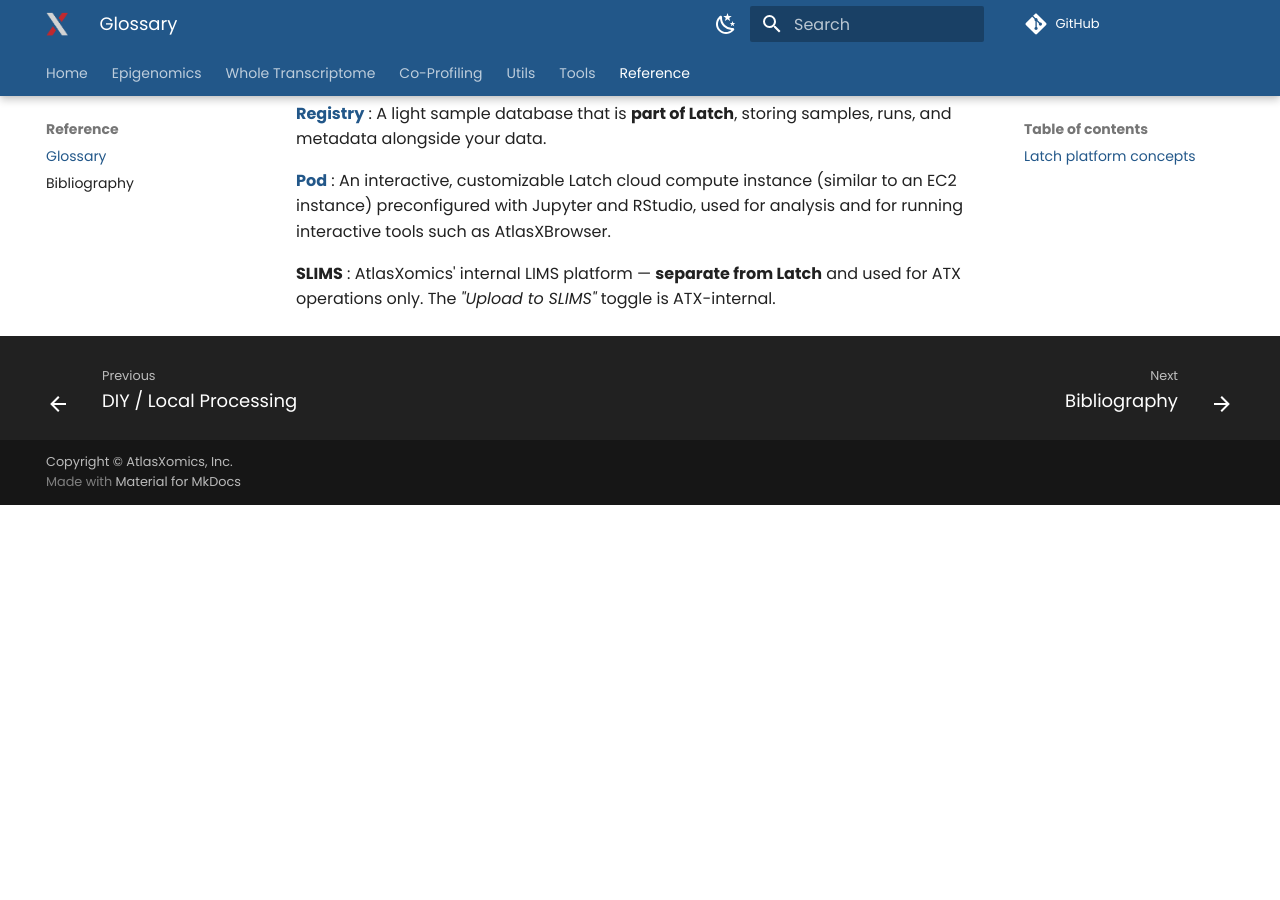
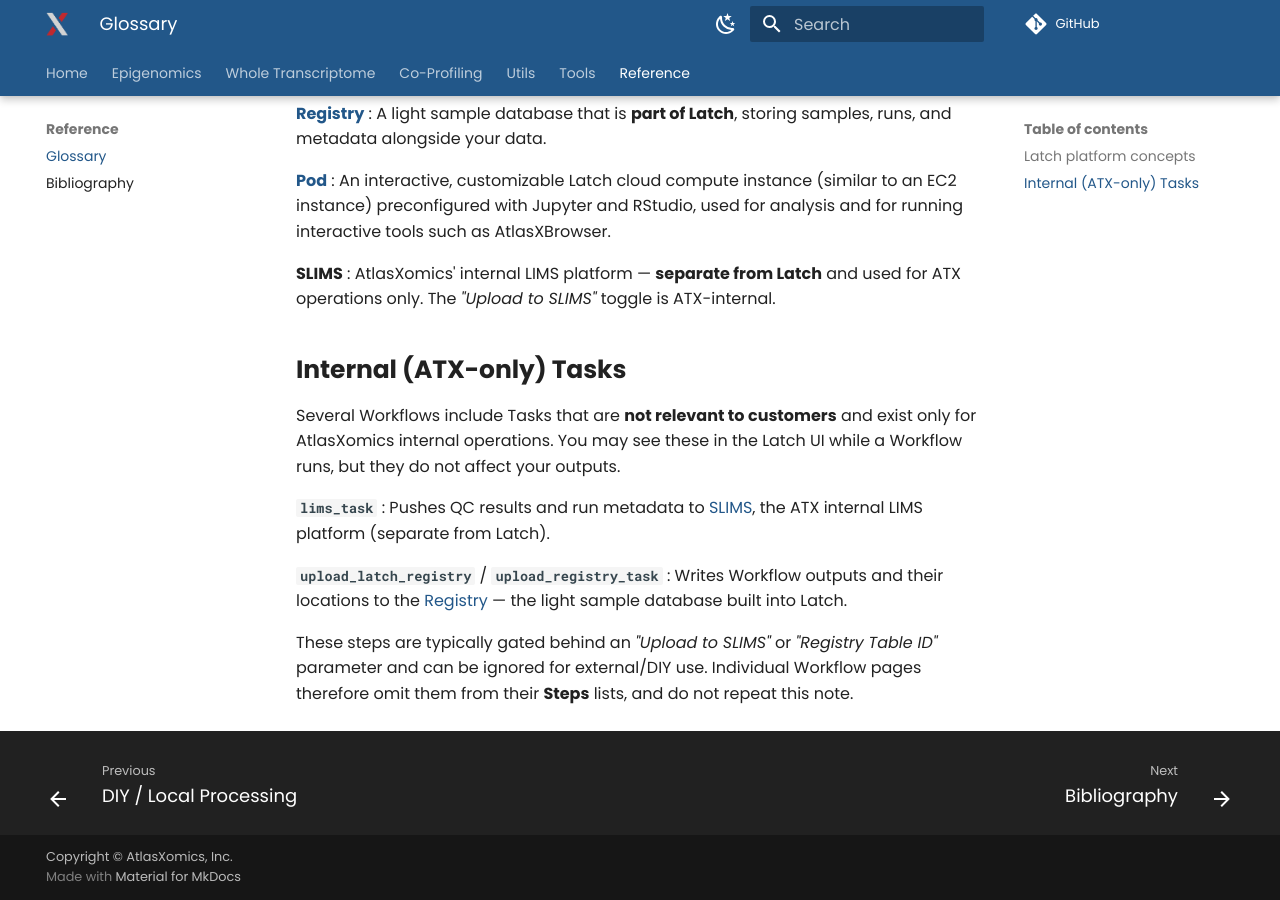
Before and after one commit to atlasxomics/atx-docs, an MkDocs documentation site: the page built from docs/reference/glossary.md, in a window 1280 px wide and 900 px high, scrolled down 2285 px. Built offline with MkDocs 1.6.1 and Material for MkDocs 9.7.7, drawn with Linux system fonts in a browser that asks for light colours; before the commit the page ends 2790 px from its top, so only the background shows below that.

```diff
--- a/docs/reference/glossary.md
+++ b/docs/reference/glossary.md
@@ -23,6 +23,7 @@ Terms that are obscure or specific to AtlasXomics.
 : Deterministic Barcoding in Tissue for spatial omics sequencing — the assay
   underlying ATX spatial data. See the [Bibliography](bibliography.md).
 
+<a id="tixel"></a>
 **tixel**
 : A "tissue pixel" — one spatial barcode location on the DBiT-seq grid.
 
@@ -62,6 +63,7 @@ Terms that are obscure or specific to AtlasXomics.
   diagonals, up to distance 2); positions with no clean neighbor in range are
   left untouched. Enabled via the `xtalk_correction` toggle.
 
+<a id="cleaning"></a>
 **cleaning**
 : A [preprocessing](../epigenomics/preprocessing.md) step that remediates
   microfluidic **intensity** artifacts (as opposed to the positional bleed-
@@ -121,6 +123,7 @@ the Latch pieces you will encounter throughout this documentation.
 : Latch's interactive visualization environment, where ATX plotting apps render
   Workflow outputs.
 
+<a id="registry"></a>
 **[Registry](https://docs.latch.bio/registry/overview.html)**
 : A light sample database that is **part of Latch**, storing samples, runs, and
   metadata alongside your data.
@@ -130,6 +133,25 @@ the Latch pieces you will encounter throughout this documentation.
   instance) preconfigured with Jupyter and RStudio, used for analysis and for
   running interactive tools such as AtlasXBrowser.
 
+<a id="slims"></a>
 **SLIMS**
 : AtlasXomics' internal LIMS platform — **separate from Latch** and used for ATX
   operations only. The *"Upload to SLIMS"* toggle is ATX-internal.
+
+## Internal (ATX-only) Tasks
+
+Several Workflows include Tasks that are **not relevant to customers** and exist
+only for AtlasXomics internal operations. You may see these in the Latch UI while
+a Workflow runs, but they do not affect your outputs.
+
+**`lims_task`**
+: Pushes QC results and run metadata to [SLIMS](#slims), the ATX internal LIMS
+  platform (separate from Latch).
+
+**`upload_latch_registry`** / **`upload_registry_task`**
+: Writes Workflow outputs and their locations to the [Registry](#registry) — the
+  light sample database built into Latch.
+
+These steps are typically gated behind an *"Upload to SLIMS"* or *"Registry Table
+ID"* parameter and can be ignored for external/DIY use. Individual Workflow pages
+therefore omit them from their **Steps** lists, and do not repeat this note.
--- a/mkdocs.yml
+++ b/mkdocs.yml
@@ -4,6 +4,17 @@ site_author: AtlasXomics Inc.
 site_url: https://atlasxomics.readthedocs.io/
 repo_url: https://github.com/atlasxomics
 copyright: Copyright &copy; AtlasXomics, Inc.
+
+# Link checking. Under `mkdocs build --strict` these warnings become errors, so a
+# broken cross-reference fails the build instead of shipping silently.
+#   anchors           -> #fragment that doesn't exist on the target page
+#   unrecognized_links-> link that doesn't resolve to a real page
+#   omitted_files     -> page that exists but is missing from the nav
+validation:
+  anchors: warn
+  unrecognized_links: warn
+  absolute_links: warn
+  omitted_files: warn
 
 theme:
   name: material
@@ -62,7 +73,9 @@ markdown_extensions:
       emoji_generator: !!python/name:material.extensions.emoji.to_svg
 
 nav:
-  - Home: index.md
+  - Home:
+      - index.md
+      - Data Organization: data-organization.md
   - Epigenomics:
       - Overview: epigenomics/index.md
       - Preprocessing: epigenomics/preprocessing.md
```
Also changed, not shown: README.md (+29 -2 lines), docs/data-organization.md (added, +14 -0 lines), docs/epigenomics/atx-snap.md (+1 -1 lines), docs/epigenomics/helpers/clean.md (+1 -1 lines), docs/epigenomics/optimize-snap.md (+1 -1 lines), docs/index.md (+13 -56 lines), 1 other file.
